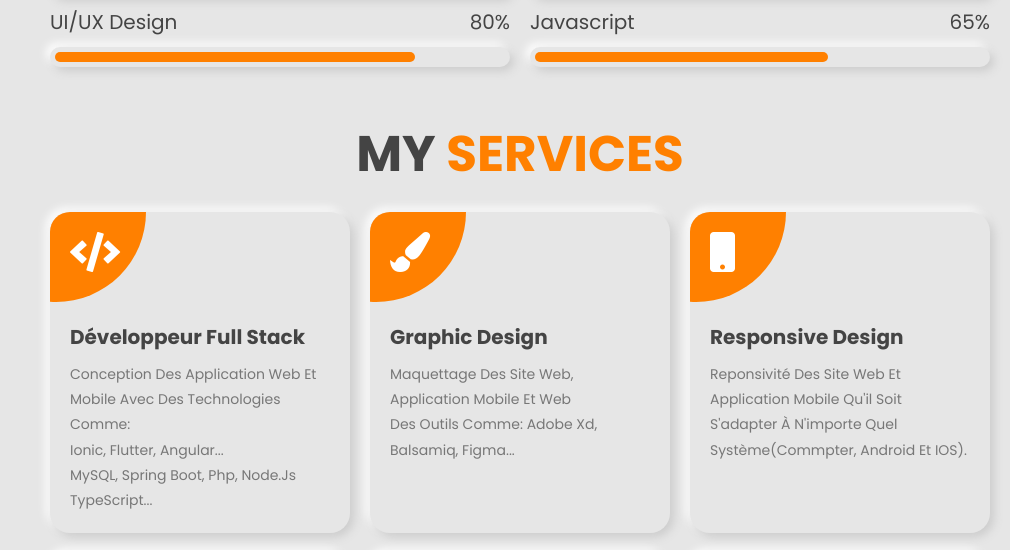
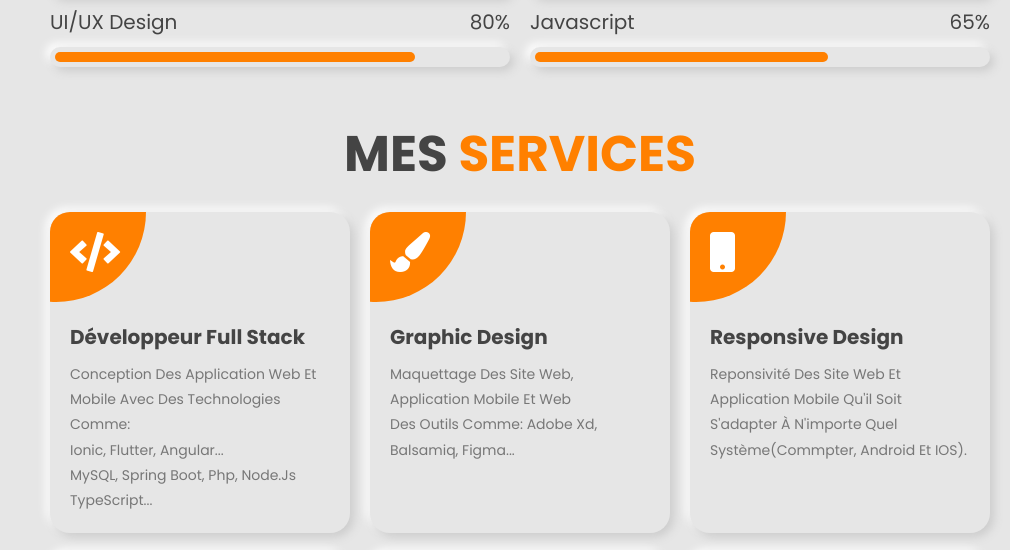
Before and after one commit to ZanCoulibaly/Myportofolio, a plain HTML site: page index.html in a window 1280 px wide. Shown: the part 1653-2203 px from the top of the page, without its empty margins (270-1280 px from the left). Drawn offline with Linux system fonts and the light colour scheme.

Commit message:
update langue

```diff
--- a/index.html
+++ b/index.html
@@ -142,7 +142,7 @@
 
     <section class="services" id="services">
 
-        <h1 class="heading"> my <span>services</span> </h1>
+        <h1 class="heading"> mes <span>services</span> </h1>
 
         <div class="box-container">
 
```
Also changed, not shown: image/acca6c3e04bf13ca68c989efc15cd6f3.webp (added).
